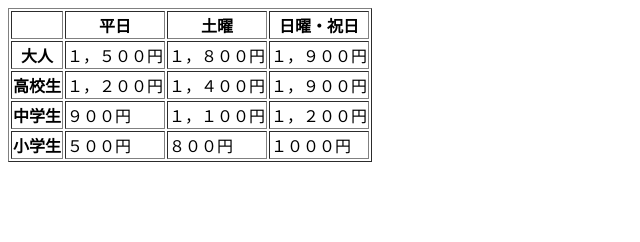
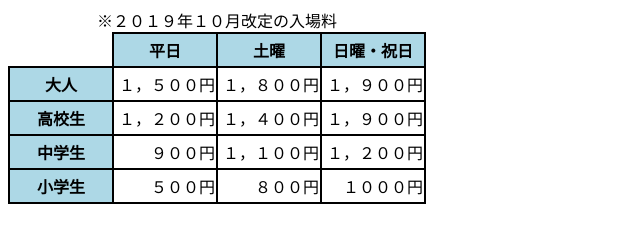
Before and after one commit to yuedackg/htmlcss2024, a plain HTML site: page step23/html-step-23-1-24xxx-xxxx.html in a window 1280 px wide. Shown: the whole page, without its empty margins (0-640 px from the left). Drawn offline with Linux system fonts and the light colour scheme.

Commit message:
演習問題更新

```diff
--- a/step23/html-step-23-1-24xxx-xxxx.html
+++ b/step23/html-step-23-1-24xxx-xxxx.html
@@ -1,14 +1,39 @@
+<!-- filename:  html-step23-1-24000-xxxx.html -->
 <!DOCTYPE html>
 <html lang="en">
 <head>
     <meta charset="UTF-8">
     <title>Document</title>
     <style>
+        thead th, tr th {
+            background-color: lightblue;
+        }
+        th, td{
+            border: solid 2px black;
+            width: 100px;
+            height: 30px;
+        }
+        td{
+            text-align: right;
+        }
+        caption{
+            caption-side: top;
+        }
+        table {
+            border-collapse: collapse;
+            /* border-spacing: 20px; */
+        }
 
-    </style>
+        thead th:nth-child(1) {
+            /* background-color: red; */
+            border: none;
+            background-color: white;
+        }
+</style>
 </head>
 <body>
-    <table border="1">
+    <table border="0">
+
         <thead>
             <th></th>
             <th>平日</th>
@@ -43,6 +68,7 @@
             <td>１０００円</td>
 
         </tr>
+        <caption>※２０１９年１０月改定の入場料</caption>
     </table>
 </body>
 </html>
```
Also changed, not shown: step23/html-step-23-2-24xxx-xxxx.html (added, +35 -0 lines).
